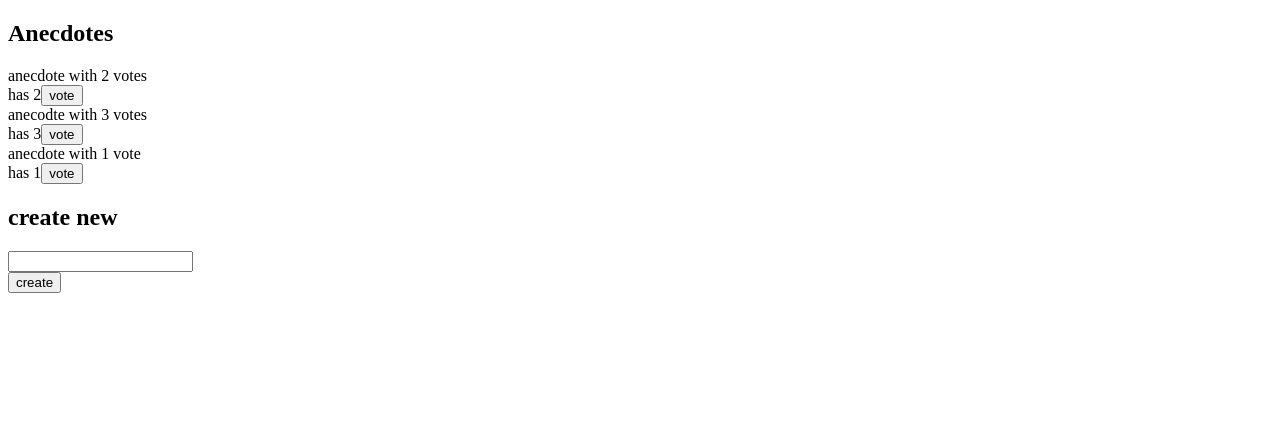
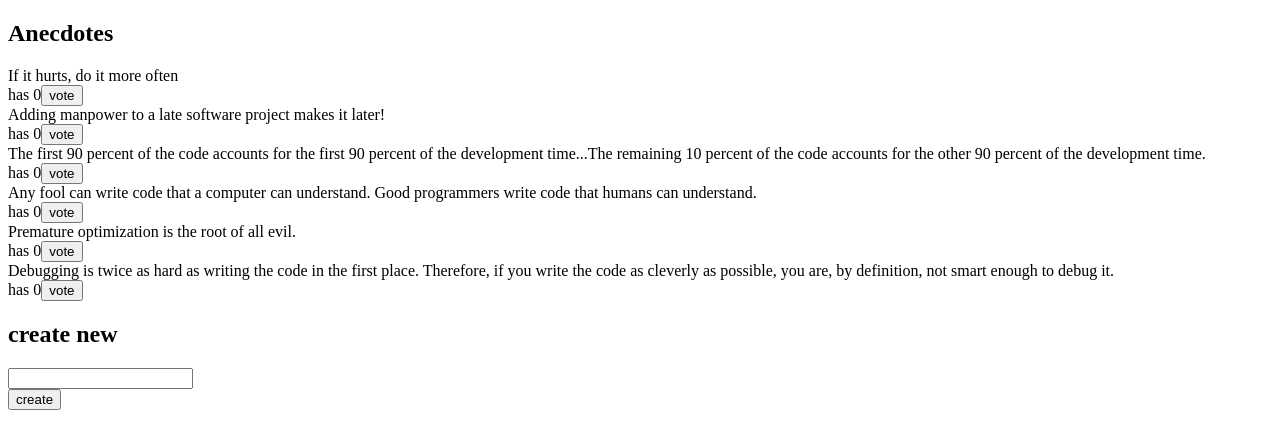
Before and after one commit to anirudhkannan9/part6_frontend, a React (Create React App) app in the folder submissions/anecdotes-redux/: page / in a window 1280 px wide. Shown: the top 448 px of the page. Built offline with nearby package versions, Linux system fonts and the light colour scheme.

Commit message:
Ex 6.6: Creation of action-objects now handled by action-creator functions defined in anecdoteReducer.js and brought into use in App.js

```diff
--- a/submissions/anecdotes-redux/src/App.js
+++ b/submissions/anecdotes-redux/src/App.js
@@ -1,9 +1,8 @@
 import React from 'react'
 import { useSelector, useDispatch } from 'react-redux'
-import { voteForAnecdote, getId } from './reducers/anecdoteReducer'
+import { voteForAnecdote, createAnecdote, getId } from './reducers/anecdoteReducer'
 
 const App = () => {
-  //const anecdotes = useSelector(state => state).sort((a, b) => parseInt(b.likes) - parseInt(a.likes))
   const anecdotes = useSelector(state => state)
 
   const dispatch = useDispatch()
@@ -12,16 +11,8 @@ const App = () => {
 
   const addAnecdote = event => {
     event.preventDefault()
-    const content = event.target.anecdote.value
+    dispatch(createAnecdote(event.target.anecdote.value))
     event.target.anecdote.value = ''
-    dispatch({
-      type: 'NEW_ANECDOTE',
-      data: {
-        content,
-        id: getId(),
-        votes: 0
-      }
-    })
   }
 
   return (
--- a/submissions/anecdotes-redux/src/reducers/anecdoteReducer.js
+++ b/submissions/anecdotes-redux/src/reducers/anecdoteReducer.js
@@ -17,6 +17,9 @@ const asObject = (anecdote) => {
   }
 }
 
+const initialState = anecdotesAtStart.map(asObject)
+
+//action-creator functions:
 export const voteForAnecdote = id => {
   return {
     type: 'VOTE',
@@ -24,26 +27,17 @@ export const voteForAnecdote = id => {
   }
 }
 
-//const initialState = anecdotesAtStart.map(asObject)
+export const createAnecdote = content => {
+  return {
+    type: 'NEW_ANECDOTE',
+    data: {
+      content,
+      id: getId(),
+      votes: 0
+    }
+  }
+}
 
-const initialState = [
-  {
-    content: 'anecdote with 2 votes',
-    id: getId(),
-    votes: 2
-  },
-  {
-    content: 'anecodte with 3 votes',
-    id: getId(),
-    votes: 3
-  },
-  {
-    content: 'anecdote with 1 vote',
-    id: getId(),
-    votes: 1
-  }
-
-]
 
 const reducer = (state = initialState, action) => {
   switch (action.type) {
```
